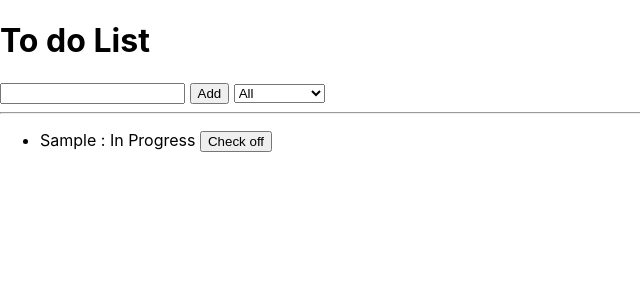
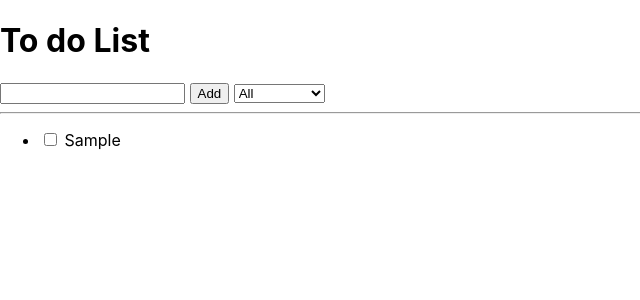
Before and after one commit to HowDoYouWriteACommentLineAgain/todo-list-genson, a React (Create React App) app: page / in a window 1280 px wide. Both pictures are taken after typing "Sample" into the empty fields and a click on the button "Add". Shown: the top 300 px of the page, without its empty margins (0-640 px from the left). Built offline with nearby package versions, Linux system fonts and the light colour scheme.

Commit message:
restored

```diff
--- a/src/App.js
+++ b/src/App.js
@@ -62,17 +62,23 @@ export default function TodoList(){
 
           <li key = {task.id}>
 
-            {task.status === 'Done' ?(
-              <span>
-                <del>{task.name}</del> : {task.status}
-              </span> //adds strike through to a in {a}:{b}
-            ):( //ternary operator not {a}:{b}
-              <span>{task.name} : {task.status}</span> //{a}:{b}
-            )}
+
+            <input
+            type="checkbox"
+            onClick={()=>toggleProgress(task.id)}
+            />
+            {/* <button onClick={() => toggleProgress(task.id)}>Check off</button>  */}
+            {/*button to check off*/}
 
             &nbsp;
 
-            <button onClick={() => toggleProgress(task.id)}>Check off</button> {/*button to check off*/}
+            {task.status === 'Done' ?(
+              <span>
+                <del>{task.name}</del></span> //adds strike through to a in {a}:{b}
+            ):( //ternary operator not {a}:{b}
+              <span>{task.name}</span> //{a}:{b}
+            )}
+
           </li>
 
         ))}
```
